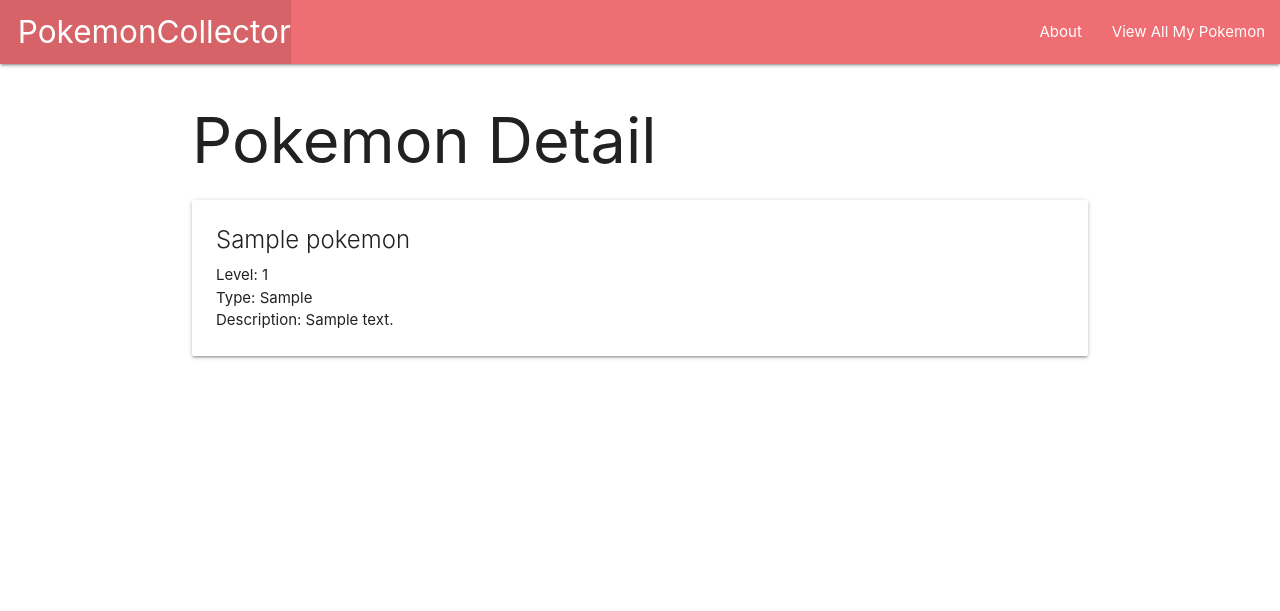
After one commit to quincyp/pokemon_collector, a Django app: page /pokemon/1/ in a window 1280 px wide. The commit adds this page. Shown: the top 611 px of the page. Run offline with Django 3.2, Linux system fonts and the light colour scheme; tables that the repository leaves empty hold one stand-in row (values such as "Sample post").

Commit message:
Added pokemon index links to details, added pokemon details page, appears cannot be pokemon_detail has to be pokemons_detail

```diff
--- /dev/null
+++ b/main_app/templates/pokemon/detail.html
@@ -0,0 +1,14 @@
+{% extends 'base.html' %}
+
+{% block content %}
+<div class="row">
+    <h1>Pokemon Detail</h1>
+    <div class="card">
+        <div class="card-content">
+        <span class="card-title">{{ pokemon.name }}</span>
+        <p>Level: {{ pokemon.level }}</p>
+        <p>Type: {{ pokemon.type }}</p>
+        <p>Description: {{ pokemon.description }}</p>
+    </div>
+</div>
+{% endblock %}
--- a/main_app/templates/pokemon/index.html
+++ b/main_app/templates/pokemon/index.html
@@ -2,12 +2,13 @@
 
 {% block content %}
 
+<h1>Pokemon List</h1>
 <div class="row">
-    <h1>Pokemon List</h1>
     {% comment %} Cards {% endcomment %}
     <div class="col s9">
         {% for pokemon in pokemons %}
         <div class="card">
+            <a href="{% url 'pokemons_detail' pokemon_id=pokemon.id %}">
             <div class="card-content">
                 <span class="card-title">{{ pokemon.name }}</span>
                 <p>Level: {{ pokemon.level }}</p>
--- a/main_app/urls.py
+++ b/main_app/urls.py
@@ -5,4 +5,5 @@ urlpatterns = [
     path('', views.home, name='home'),
     path('about/', views.about, name='about'),
     path('pokemon/', views.pokemon_index, name='pokemon_index'),
+    path('pokemon/<int:pokemon_id>/', views.pokemons_detail, name='pokemons_detail'),
 ]
--- a/main_app/views.py
+++ b/main_app/views.py
@@ -14,3 +14,8 @@ def pokemon_index(request):
     pokemons = Pokemon.objects.all()
     context = {'pokemons': pokemons}
     return render(request, 'pokemon/index.html', context)
+
+def pokemons_detail(request, pokemon_id):
+    pokemon = Pokemon.objects.get(id=pokemon_id)
+    context = {'pokemon': pokemon}
+    return render(request, 'pokemon/detail.html', context)
```
Lines whose indentation alone changed are shown as unchanged.
